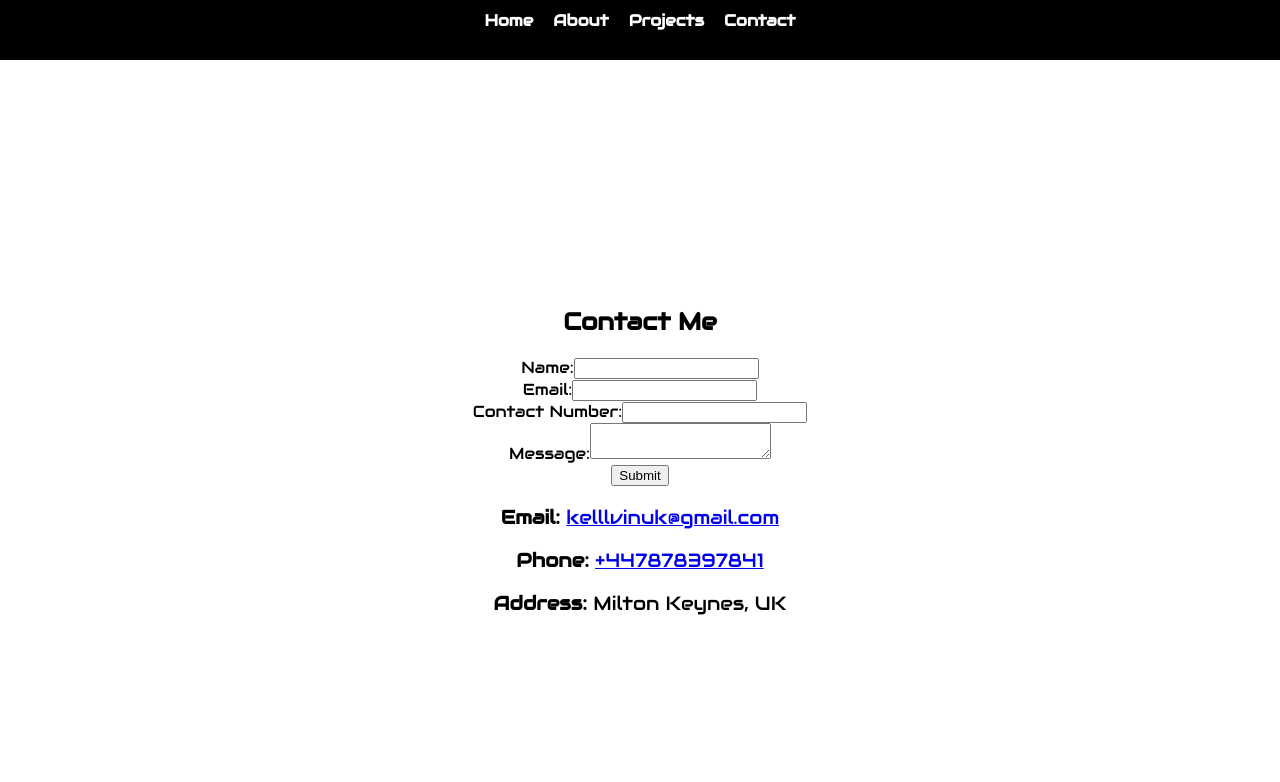
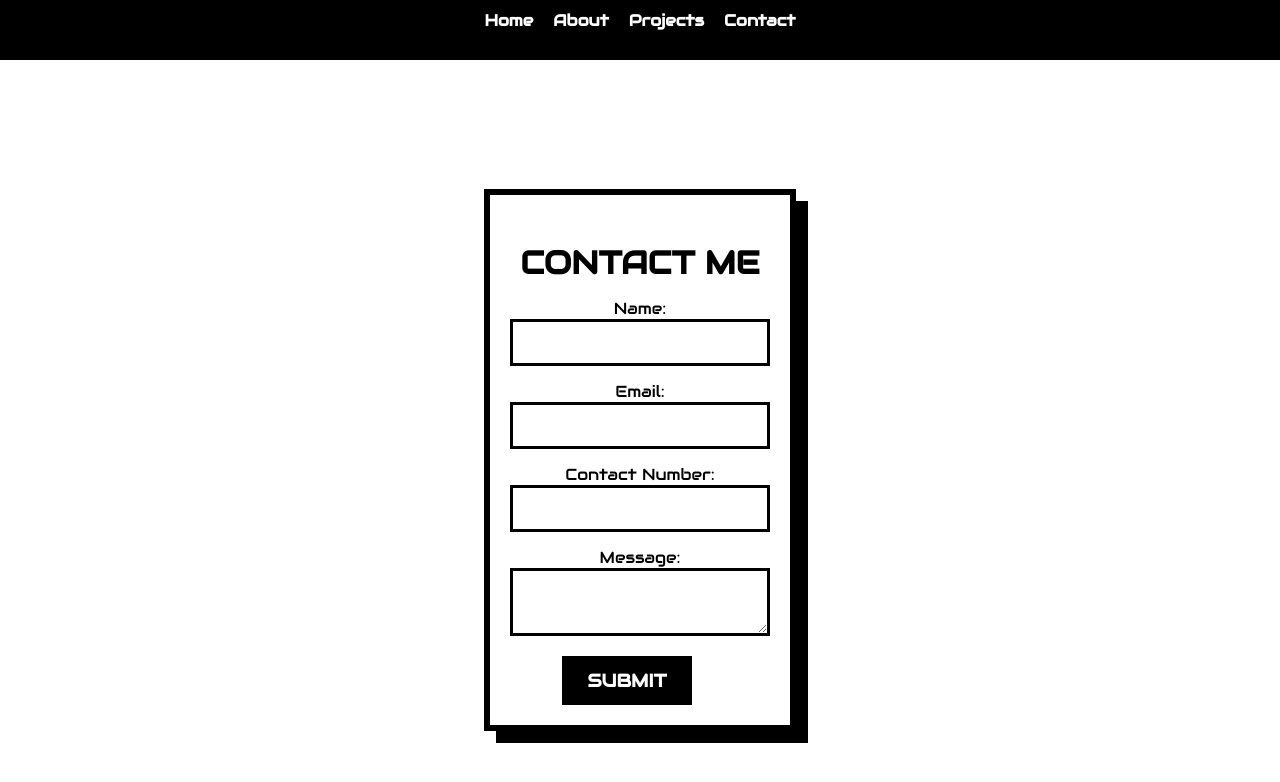
Before and after one commit to k317in/portfolio, a React (Create React App) app: page /contact in a window 1280 px wide. Shown: the top 782 px of the page. Built offline with nearby package versions, Linux system fonts and the light colour scheme.

Commit message:
contactpage css update

```diff
--- a/src/components/SubmitForm.js
+++ b/src/components/SubmitForm.js
@@ -1,5 +1,6 @@
 import React, { useState } from 'react';
 import axios from 'axios';
+import "../pages/ContactPage.css";
 
 
 const SubmitForm = () => {
@@ -30,7 +31,7 @@ const SubmitForm = () => {
   };
 
   return (
-    <form onSubmit={handleSubmit}>
+    <form className="card__form" onSubmit={handleSubmit}>
       <div>
         <label>Name:</label>
         <input
@@ -54,7 +55,7 @@ const SubmitForm = () => {
       <div>
         <label>Contact Number:</label>
         <input
-          type="text"
+          type="tel"
           name="contactNumber"
           value={formData.contactNumber}
           onChange={handleChange}
@@ -70,7 +71,7 @@ const SubmitForm = () => {
           required
         ></textarea>
       </div>
-      <button type="submit">Submit</button>
+      <button class="card__button" type="submit">Submit</button>
     </form>
   );
 };
--- a/src/pages/ContactPage.css
+++ b/src/pages/ContactPage.css
@@ -1,3 +1,137 @@
+.contactCard {
+    width: 260px;
+    padding: 20px;
+    background: #fff;
+    border: 6px solid #000;
+    box-shadow: 12px 12px 0 #000;
+    transition: transform 0.3s, box-shadow 0.3s;
+  }
+
+  .contactCard:hover {
+    transform: translate(-5px, -5px);
+    box-shadow: 17px 17px 0 #000;
+  }
+
+  .contactCard_title {
+    font-size: 32px;
+    font-weight: 900;
+    color: #000;
+    text-transform: uppercase;
+    margin-bottom: 15px;
+    display: block;
+    position: relative;
+    overflow: hidden;
+  }
+
+  .contactCard_title ::after {
+    content: "";
+    position: absolute;
+    bottom: 0;
+    left: 0;
+    width: 90%;
+    height: 3px;
+    background-color: #000;
+    transform: translateX(-100%);
+    transition: transform 0.3s;
+  }
+
+  .contactCard:hover .contactCard_title ::after {
+    transform: translateX(0);
+  }
+
+  .card__content {
+    font-size: 16px;
+    line-height: 1.4;
+    color: #000;
+    margin-bottom: 20px;
+  }
+
+  .card__form {
+    display: flex;
+    flex-direction: column;
+    gap: 15px;
+  }
+
+  .card__form input, textarea {
+    padding: 10px;
+    border: 3px solid #000;
+    font-size: 16px;
+    font-family: inherit;
+    transition: transform 0.3s;
+    width: calc(100% - 26px); /* Adjust for padding and border */
+  }
+
+  .card__form textarea:focus, input:focus {
+    outline: none;
+    transform: scale(1.05);
+    background-color: #000;
+    color: #ff119c;
+  }
+
+  .card__button {
+    border: 3px solid #000;
+    background: #000;
+    color: #fff;
+    padding: 10px;
+    font-size: 18px;
+    left: 20%;
+    font-weight: bold;
+    text-transform: uppercase;
+    cursor: pointer;
+    position: relative;
+    overflow: hidden;
+    transition: transform 0.3s;
+    width: 50%;
+    height: 100%;
+    font-family: inherit;
+  }
+
+  .card__button::before {
+    content: "Done?";
+    position: absolute;
+    top: 0;
+    left: 0;
+    width: 100%;
+    height: 105%;
+    background-color: #5ad641;
+    color: #000;
+    display: flex;
+    align-items: center;
+    justify-content: center;
+    transform: translateY(100%);
+    transition: transform 0.3s;
+  }
+
+  .card__button:hover::before {
+    transform: translateY(0);
+  }
+
+  .card__button:active {
+    transform: scale(0.95);
+  }
+
+  @keyframes glitch {
+    0% {
+      transform: translate(2px, 2px);
+    }
+    25% {
+      transform: translate(-2px, -2px);
+    }
+    50% {
+      transform: translate(-2px, 2px);
+    }
+    75% {
+      transform: translate(2px, -2px);
+    }
+    100% {
+      transform: translate(2px, 2px);
+    }
+  }
+
+  .glitch {
+    animation: glitch 0.3s infinite;
+  }
+
 .contactpage-container {
     display: flex;
     justify-content: center;
--- a/src/pages/ContactPage.js
+++ b/src/pages/ContactPage.js
@@ -22,19 +22,15 @@ const ContactPage = () => {
   return (
     <div className="contactpage-container">
     <section id="contact">
-      <h2>Contact Me</h2>
+    <div className="contactCard">
+      <h2 className="contactCard_title">Contact Me</h2>
       <SubmitForm></SubmitForm>
-      {/* <form>
-        <input type="text" placeholder="Your Name" required />
-        <input type="email" placeholder="Your Email" required />
-        <textarea placeholder="Your Message" required></textarea>
-        <button type="submit">Send</button>
-      </form> */}
-      <div className="contact-info">
+      </div>
+      {/* <div className="contact-info">
         <p><strong>Email:</strong> <a href={`mailto:${personalInfo.email}`}>{personalInfo.email}</a></p>
         <p><strong>Phone:</strong> <a href={`tel:${personalInfo.phone}`}>{personalInfo.phone}</a></p>
         <p><strong>Address:</strong> {personalInfo.address}</p>
-      </div>
+      </div> */}
     </section>
     </div>
   );
```
